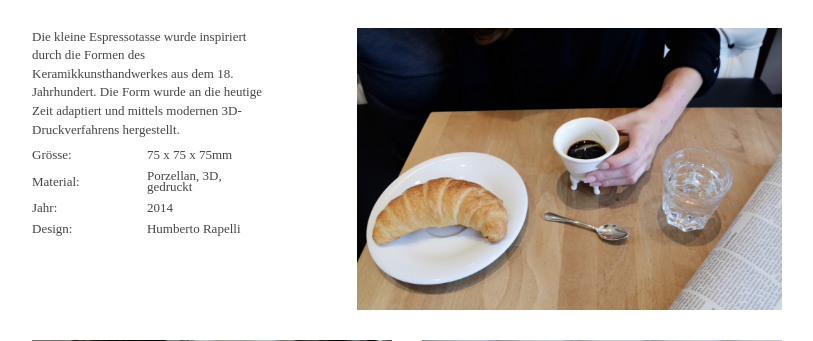
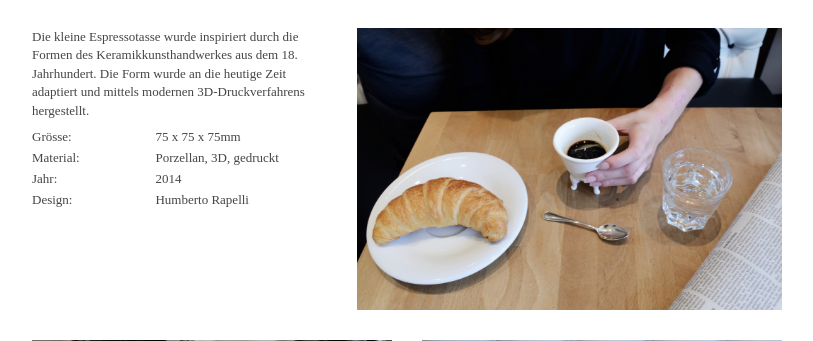
Before and after one commit to roosnic1/inuk, a PHP site: page /vittoria.php in a window 1280 px wide. Shown: the part 1129-1470 px from the top of the page, without its empty margins (233-1046 px from the left). Run offline with PHP 8.4, Linux system fonts and the light colour scheme; some libraries are stand-ins or nearby versions; some web fonts are replaced.

Commit message:
minor adjustments for the detail page

```diff
--- a/app/vittoria.php
+++ b/app/vittoria.php
@@ -56,7 +56,7 @@
                 </div>
 
                 <div class="row">
-                    <div class="col-xs-4 koDesc2">
+                    <div class="col-sm-5 col-xs-12 koDesc2">
                         <p>Die kleine Espressotasse wurde inspiriert durch die Formen des Keramikkunsthandwerkes aus dem 18. Jahrhundert. Die Form wurde an die heutige Zeit adaptiert und mittels modernen 3D-Druckverfahrens hergestellt.</p>
 
                         <table>
@@ -76,8 +76,13 @@
                             <td><p>Design:</p></td>
                             <td><p>Humberto Rapelli</p></td>
                           </tr>
-                        </table>                    </div>
-                    <div class="col-xs-7 col-xs-offset-1">
+                        </table>
+                    </div>
+                    <div class="col-xs-12 visible-xs-block">
+                        <div class="koProdBreak"></div>
+
+                    </div>
+                    <div class="col-sm-7 col-xs-12">
                         <img src="/_/img/vittoria/img2.png" class="koProdImg" />
                     </div>
                 </div>
@@ -89,10 +94,13 @@
                 </div>
 
                 <div class="row">
-                    <div class="col-xs-6">
+                    <div class="col-xs-12 col-sm-6">
                         <img src="/_/img/vittoria/img3.png" class="koProdImg" />
                     </div>
-                    <div class="col-xs-6">
+                    <div class="col-xs-12 visible-xs-block">
+                        <div class="koProdBreak"></div>
+                    </div>
+                    <div class="col-xs-12 col-sm-6">
                         <img src="/_/img/vittoria/img4.png" class="koProdImg" />
                     </div>
                 </div>
```
